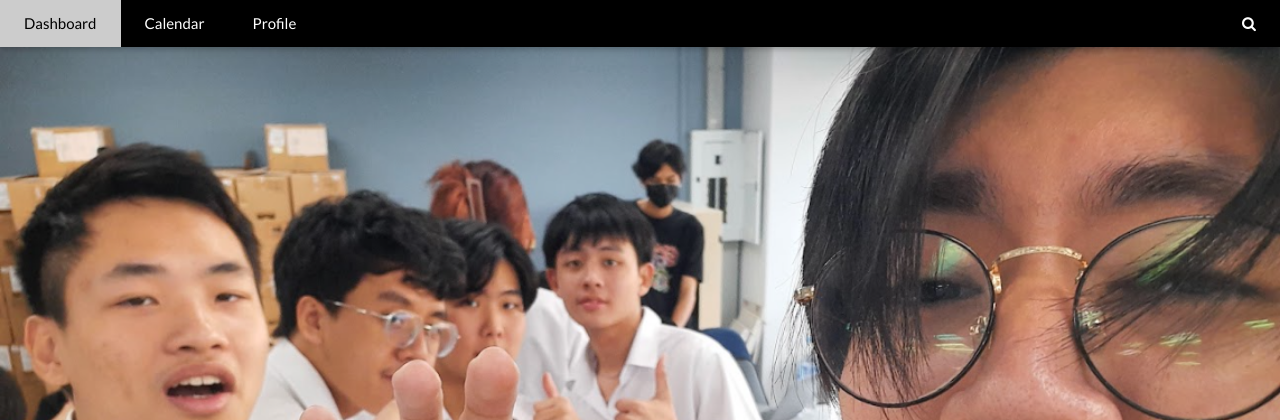
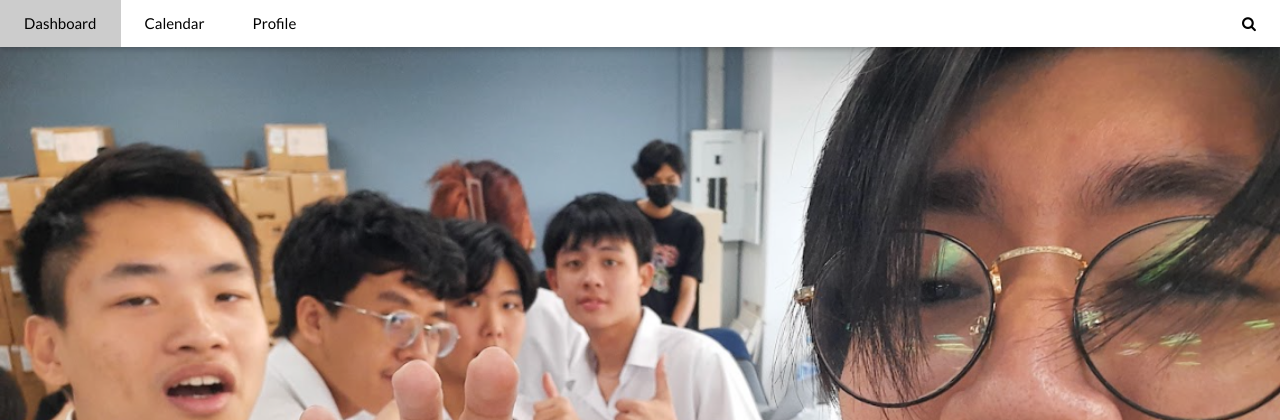
Before and after one commit to chalatphon/Echo, a Flask app: template templates/about.html in a window 1280 px wide. Shown: the top 420 px of the page. Run offline with Flask 3, Linux system fonts and the light colour scheme; the template is opened without the code that fills it, so the values that code supplies are empty.

Commit message:
minor color change

```diff
--- a/templates/about.html
+++ b/templates/about.html
@@ -16,7 +16,7 @@ body {font-family: "Lato", sans-serif}
 
 <!-- navigation bar -->
 <div class="w3-top">
-  <div class="w3-bar w3-black w3-card">
+  <div class="w3-bar w3-white w3-card">
     <a class="w3-bar-item w3-button w3-padding-large w3-hide-medium w3-hide-large w3-right" href="javascript:void(0)" onclick="myFunction()" title="Toggle Navigation Menu"><i class="fa fa-bars"></i></a>
     <a href="#" class="w3-bar-item w3-button w3-padding-large">Dashboard</a>
     <a href="#Calendar" class="w3-bar-item w3-button w3-padding-large w3-hide-small">Calendar</a>
```
